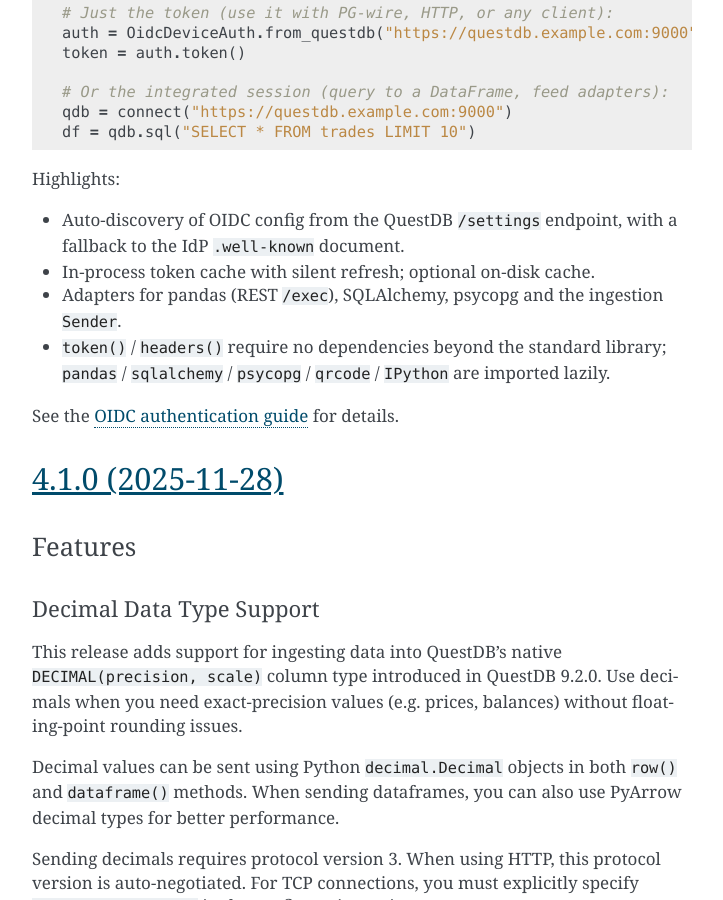
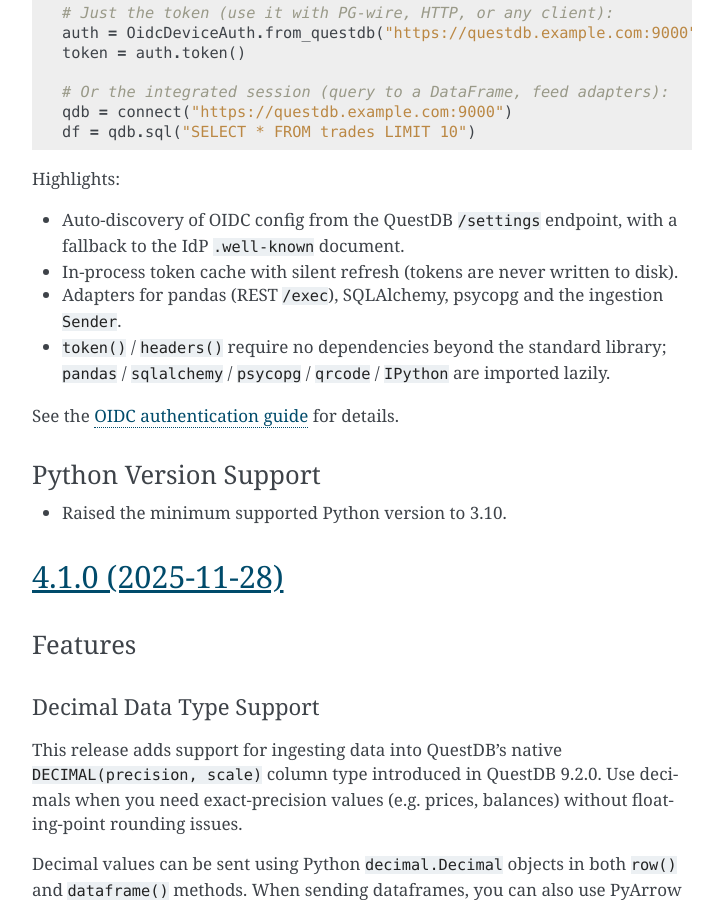
Before and after one commit to questdb/py-questdb-client, a Sphinx documentation site: the page built from docs/changelog.rst, in a window 1280 px wide and 900 px high, scrolled down 987 px. Shown: the whole window, without its empty margins (388-1111 px from the left). Built offline with Sphinx 7.4.7, drawn with Linux system fonts in a browser that asks for light colours; part of the change alters nothing that is shown.

Commit message:
docs: correct questdb.auth changelog and API reference
* CHANGELOG: drop the stale "optional on-disk cache" claim (the FileCache
  backend was removed; tokens are never written to disk) and note the
  python_requires bump to 3.10.
* docs/auth.rst: import TimestampNanos in the integrated-session snippet so
  it runs as written.
* docs/api.rst: document TokenCache, TokenSet, MemoryCache and NullCache,
  which are exported in __all__ but were missing from the reference.

Co-Authored-By: Claude Opus 4.8 (1M context) <noreply@anthropic.com>

```diff
--- a/CHANGELOG.rst
+++ b/CHANGELOG.rst
@@ -39,7 +39,8 @@ Highlights:
 
 * Auto-discovery of OIDC config from the QuestDB ``/settings`` endpoint, with a
   fallback to the IdP ``.well-known`` document.
-* In-process token cache with silent refresh; optional on-disk cache.
+* In-process token cache with silent refresh (tokens are never written to
+  disk).
 * Adapters for pandas (REST ``/exec``), SQLAlchemy, psycopg and the ingestion
   ``Sender``.
 * ``token()`` / ``headers()`` require no dependencies beyond the standard
@@ -47,6 +48,11 @@ Highlights:
   are imported lazily.
 
 See the :ref:`OIDC authentication guide <oidc_auth>` for details.
+
+Python Version Support
+~~~~~~~~~~~~~~~~~~~~~~~~
+
+* Raised the minimum supported Python version to 3.10.
 
 4.1.0 (2025-11-28)
 ------------------
--- a/docs/api.rst
+++ b/docs/api.rst
@@ -90,6 +90,26 @@ See the :ref:`oidc_auth` guide for an overview.
    :undoc-members:
    :show-inheritance:
 
+.. autoclass:: questdb.auth.TokenCache
+   :members:
+   :undoc-members:
+   :show-inheritance:
+
+.. autoclass:: questdb.auth.TokenSet
+   :members:
+   :undoc-members:
+   :show-inheritance:
+
+.. autoclass:: questdb.auth.MemoryCache
+   :members:
+   :undoc-members:
+   :show-inheritance:
+
+.. autoclass:: questdb.auth.NullCache
+   :members:
+   :undoc-members:
+   :show-inheritance:
+
 .. autoexception:: questdb.auth.OidcError
    :show-inheritance:
 
--- a/docs/auth.rst
+++ b/docs/auth.rst
@@ -71,6 +71,8 @@ paths.
     engine = qdb.sqlalchemy_engine()                    # PG-wire, token as _sso
     with qdb.psycopg() as conn:                         # raw psycopg
         ...
+
+    from questdb.ingress import TimestampNanos          # the compiled extension
     with qdb.sender() as sender:                        # ingestion (ILP/HTTP)
         sender.row("trades", columns={"price": 101.5},
                    at=TimestampNanos.now())
```
